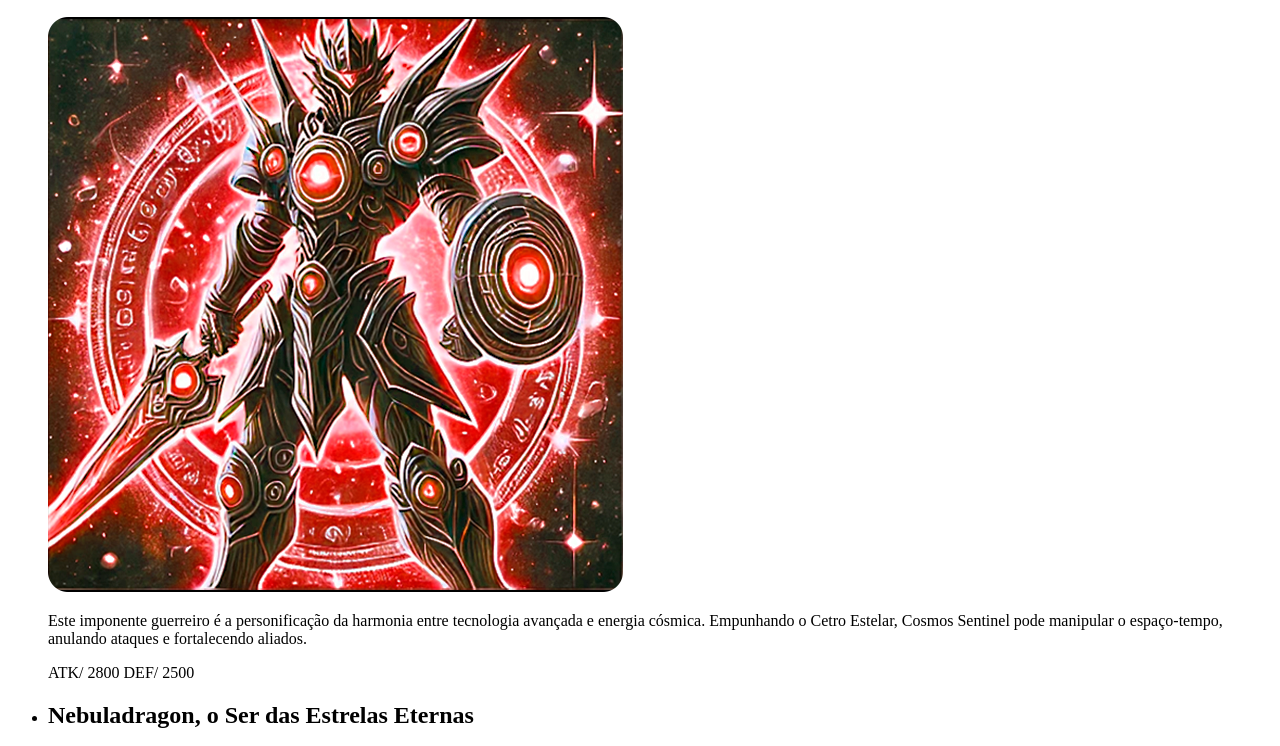
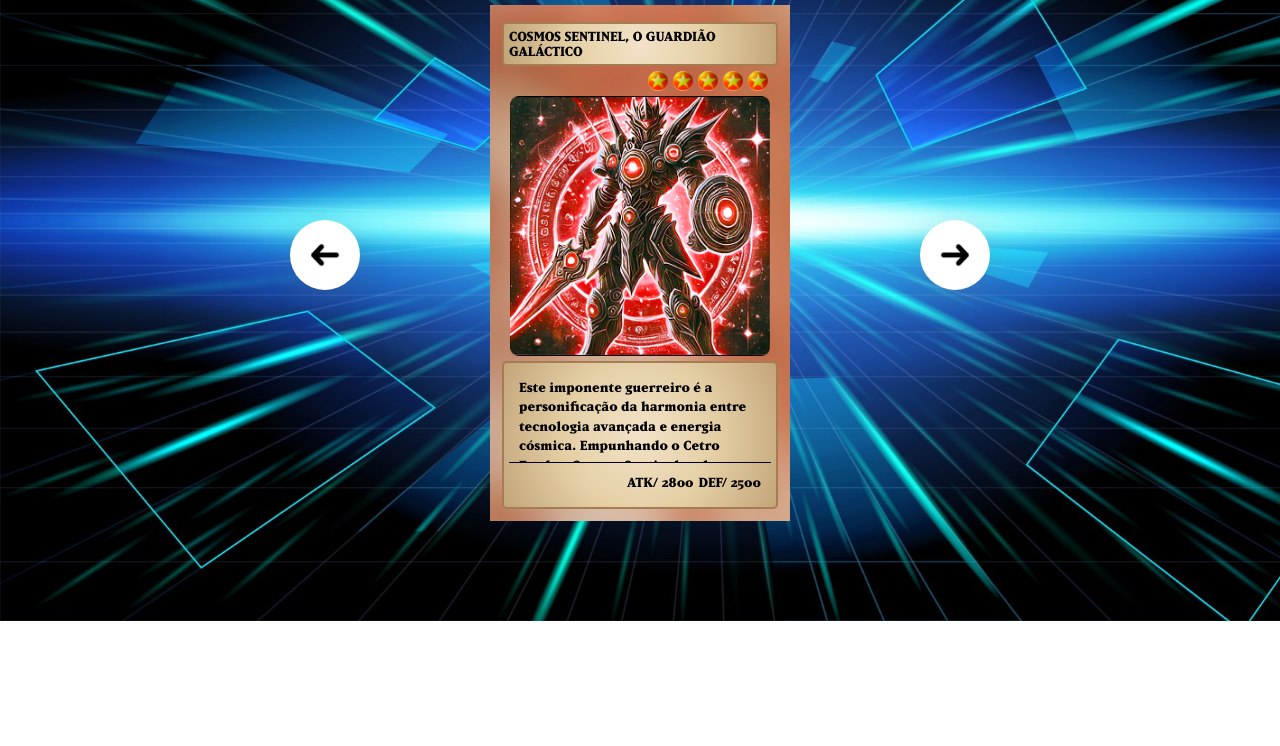
Before and after one commit to andreskull2/clone-yu-gi-oh, a plain HTML site: page index.html in a window 1280 px wide. Shown: the part 179-925 px from the top of the page. After the commit the page ends 800 px from the top, so only its background shows below. Drawn offline with Linux system fonts and the light colour scheme; the site is published under a folder, as on GitHub Pages, so addresses that start at the root find nothing.

Commit message:
Correcao CSS

```diff
--- a/index.html
+++ b/index.html
@@ -5,9 +5,9 @@
     <meta name="viewport" content="width=device-width, initial-scale=1.0">
     <title>Clone Yu-Gi-Oh! - Semana do zero ao programador contratado</title>
 
-    <link rel="stylesheet" href="/src/css/fontes.css">
-    <link rel="stylesheet" href="/src/css/reset.css">
-    <link rel="stylesheet" href="/src/css/estilos.css">
+    <link rel="stylesheet" href="./src/css/fontes.css">
+    <link rel="stylesheet" href="./src/css/reset.css">
+    <link rel="stylesheet" href="./src/css/estilos.css">
 
 </head>
 <body>
```
